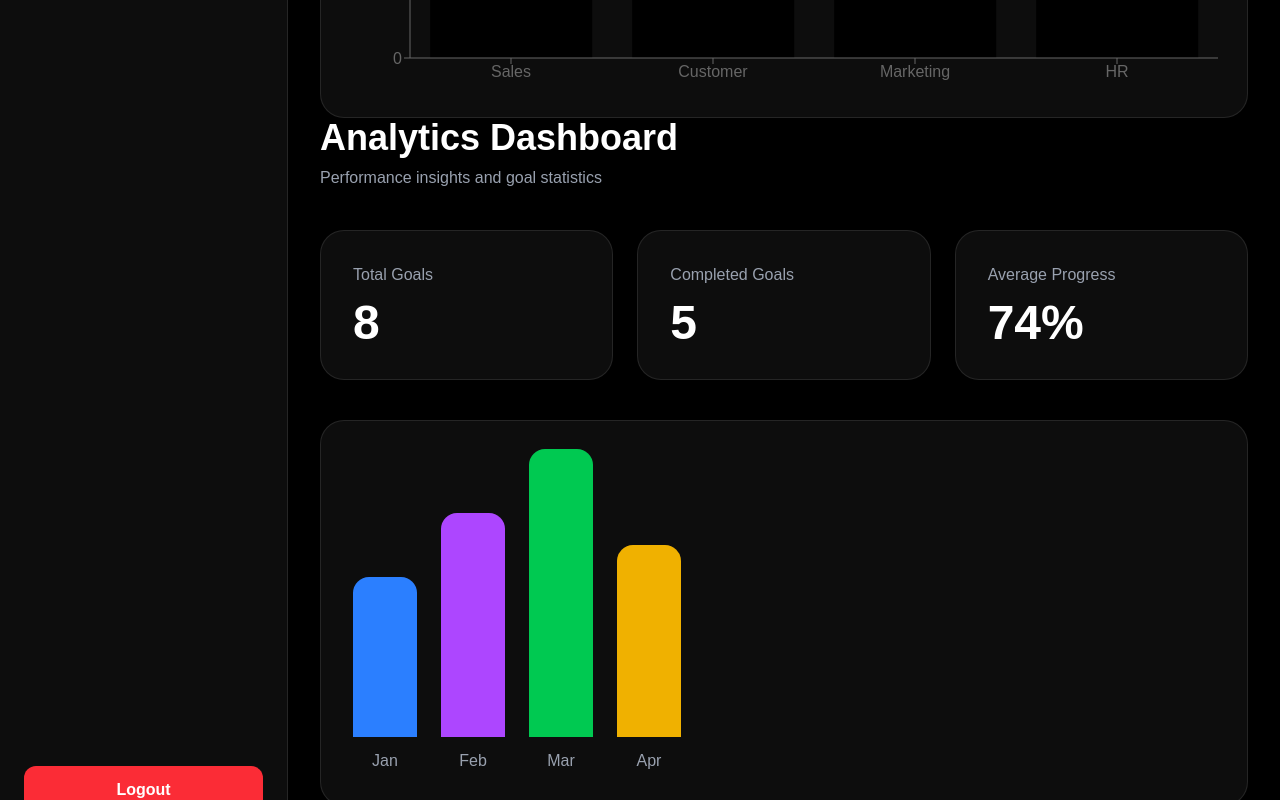
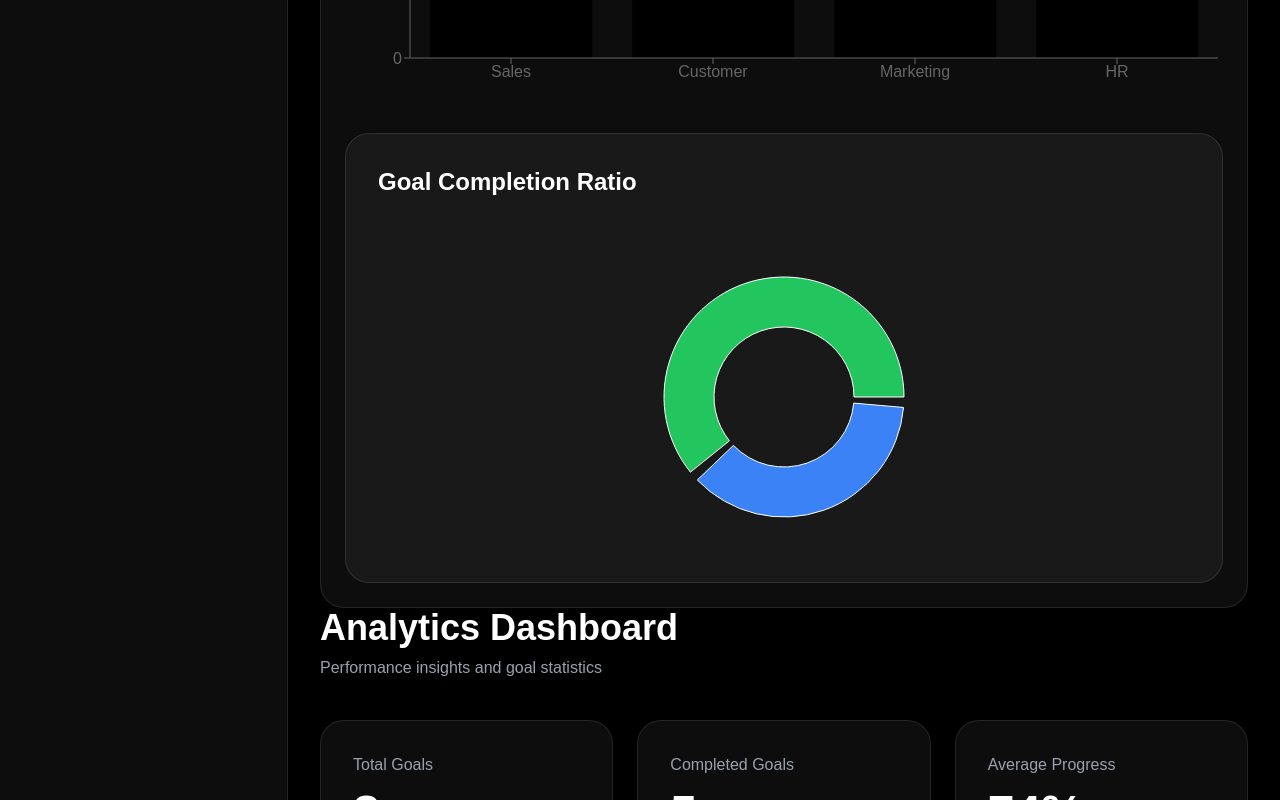
Before and after one commit to Balroog1/goal-tracking-portal, a Next.js app: page /analytics in a window 1280 px wide. Shown: the part 460-1260 px from the top of the page. Built offline with nearby package versions, Linux system fonts and the light colour scheme.

Commit message:
Added donut chart analytics

```diff
--- a/app/analytics/page.tsx
+++ b/app/analytics/page.tsx
@@ -10,6 +10,10 @@ import {
   YAxis,
   Tooltip,
   ResponsiveContainer,
+  CartesianGrid,
+  PieChart,
+  Pie,
+  Cell,
 } from "recharts";
 
 export default function AnalyticsPage() {
@@ -37,7 +41,18 @@ export default function AnalyticsPage() {
   },
 ];
 
-  return (
+const pieData = [
+  {
+    name: "Completed",
+    value: completedGoals,
+  },
+  {
+    name: "Remaining",
+    value: totalGoals - completedGoals,
+  },
+];
+
+return (
     <main className="min-h-screen bg-black text-white flex">
 
       {/* Sidebar */}
@@ -71,9 +86,45 @@ export default function AnalyticsPage() {
 
       </BarChart>
 
+
     </ResponsiveContainer>
 
   </div>
+
+  <div className="bg-white/5 border border-white/10 rounded-3xl p-8 h-[450px] mt-10">
+
+  <h2 className="text-2xl font-bold mb-6">
+    Goal Completion Ratio
+  </h2>
+
+  <ResponsiveContainer width="100%" height={350}>
+
+    <PieChart>
+
+      <Pie
+        data={pieData}
+        dataKey="value"
+        nameKey="name"
+        outerRadius={120}
+        innerRadius={70}
+        paddingAngle={5}
+      >
+
+        <Cell fill="#22c55e" />
+
+        <Cell fill="#3b82f6" />
+
+      </Pie>
+
+      <Tooltip />
+
+    </PieChart>
+
+  </ResponsiveContainer>
+
+</div>
+
+
 
    </div>
 
```
